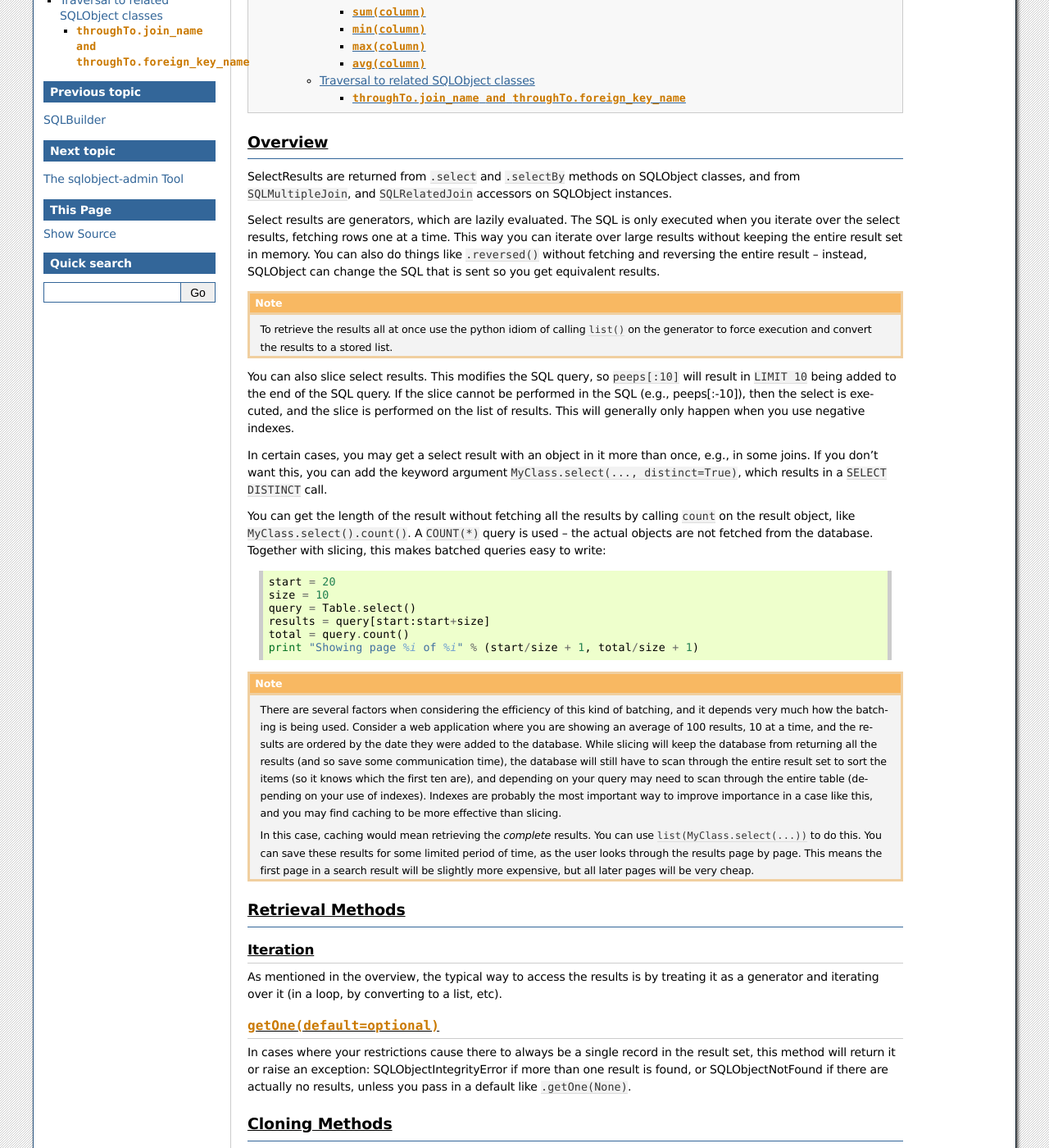
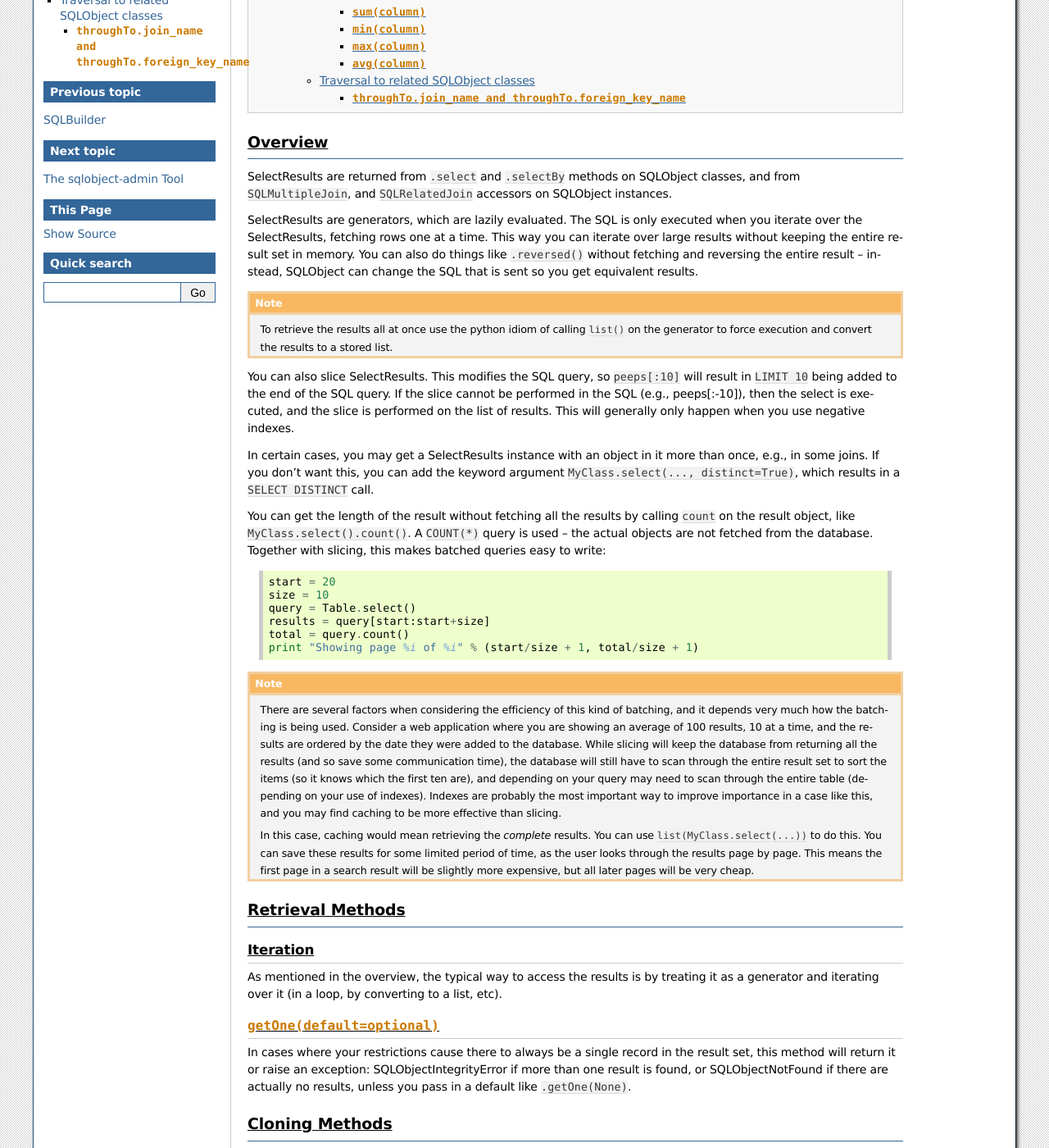
Before and after one commit to sqlobject/sqlobject, a Sphinx documentation site: the page built from docs/SelectResults.rst, in a window 1280 px wide and 1400 px high, scrolled down 432 px. Shown: the whole window at 82% size. Built offline with Sphinx 7.4.7, drawn with Linux system fonts in a browser that asks for light colours; some of the changed text lies outside the part shown.

Commit message:
Fix docs: SelectResult => SelectResults
[skip ci]

```diff
--- a/docs/SQLObject.rst
+++ b/docs/SQLObject.rst
@@ -501,7 +501,7 @@
     >>> peeps = Person.selectBy(firstName="John", lastName="Doe")
 
 Each keyword argument is a column, and all the keyword arguments
-are ANDed together.  The return value is a `SelectResult`, so you
+are ANDed together.  The return value is a `SelectResults`, so you
 can slice it, count it, order it, etc.
 
 
--- a/docs/SelectResults.rst
+++ b/docs/SelectResults.rst
@@ -6,14 +6,15 @@
 Overview
 --------
 
-SelectResults are returned from ``.select`` and ``.selectBy`` methods on SQLObject classes, and from ``SQLMultipleJoin``, and ``SQLRelatedJoin`` accessors on SQLObject instances.
+SelectResults are returned from ``.select`` and ``.selectBy`` methods on
+SQLObject classes, and from ``SQLMultipleJoin``, and ``SQLRelatedJoin``
+accessors on SQLObject instances.
 
-Select results are generators, which are lazily evaluated.  The SQL
-is only executed when you iterate over the select results, fetching
-rows one at a time.  This way you
-can iterate over large results without keeping the entire result set
-in memory. You can also do things like ``.reversed()`` without
-fetching and reversing the entire result -- instead, SQLObject can
+SelectResults are generators, which are lazily evaluated.  The SQL is only
+executed when you iterate over the SelectResults, fetching rows one at a
+time.  This way you can iterate over large results without keeping the
+entire result set in memory. You can also do things like ``.reversed()``
+without fetching and reversing the entire result -- instead, SQLObject can
 change the SQL that is sent so you get equivalent results.
 
 .. note::
@@ -21,17 +22,17 @@
    of calling ``list()`` on the generator to force execution
    and convert the results to a stored list.
 
-You can also slice select results.  This modifies the SQL query, so
+You can also slice SelectResults.  This modifies the SQL query, so
 ``peeps[:10]`` will result in ``LIMIT 10`` being added to the end of
 the SQL query.  If the slice cannot be performed in the SQL (e.g.,
 peeps[:-10]), then the select is executed, and the slice is performed
 on the list of results.  This will generally only happen when you use
 negative indexes.
 
-In certain cases, you may get a select result with an object in it
-more than once, e.g., in some joins.  If you don't want this, you can
-add the keyword argument ``MyClass.select(..., distinct=True)``, which
-results in a ``SELECT DISTINCT`` call.
+In certain cases, you may get a SelectResults instance with an object in it
+more than once, e.g., in some joins.  If you don't want this, you can add
+the keyword argument ``MyClass.select(..., distinct=True)``, which results
+in a ``SELECT DISTINCT`` call.
 
 You can get the length of the result without fetching all the results
 by calling ``count`` on the result object, like
@@ -91,7 +92,7 @@
 Cloning Methods
 ---------------
 
-These methods return a modified copy of the SelectResult instance
+These methods return a modified copy of the SelectResults instance
 they are called on, so successive calls can chained, eg
 ``results = MyClass.selectBy(city='Boston').filter(MyClass.q.commute_distance>10).orderBy('vehicle_mileage')``
 or used independently later on.
@@ -183,15 +184,15 @@
 
   Schools.select(Schools.q.student_satisfaction>90).throughTo.teachers
 
-returns a SelectResult of Teachers of Schools with satisfied students,
+returns a SelectResults of Teachers of Schools with satisfied students,
 assuming Schools has a SQLMultipleJoin or SQLRelatedJoin attribute
 named ``teachers``. Similarily, with a self-joining foreign key named
 ``father``::
 
   Person.select(Person.q.name=='Steve').throughTo.father.throughTo.father
 
-returns a SelectResult of Persons who are the paternal grandfather of someone
-named ``Steve``.
+returns a SelectResults of Persons who are the paternal grandfather of
+someone named ``Steve``.
 
 .. image:: https://sourceforge.net/sflogo.php?group_id=74338&type=10
    :target: https://sourceforge.net/projects/sqlobject
```
Also changed, not shown: 1 other file.
